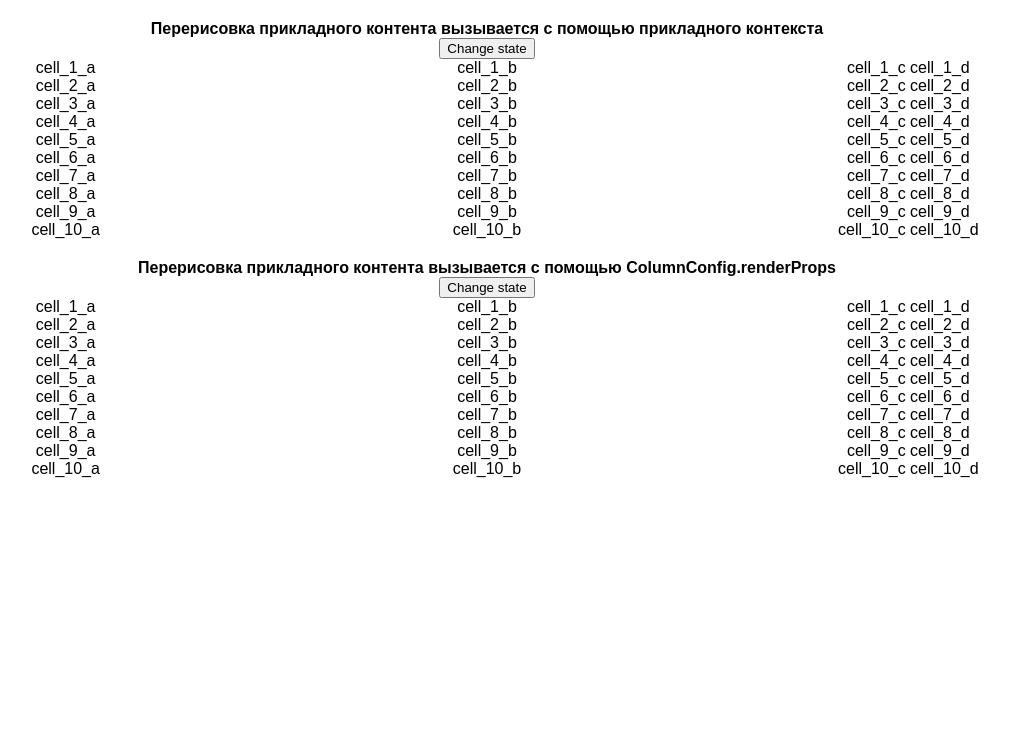
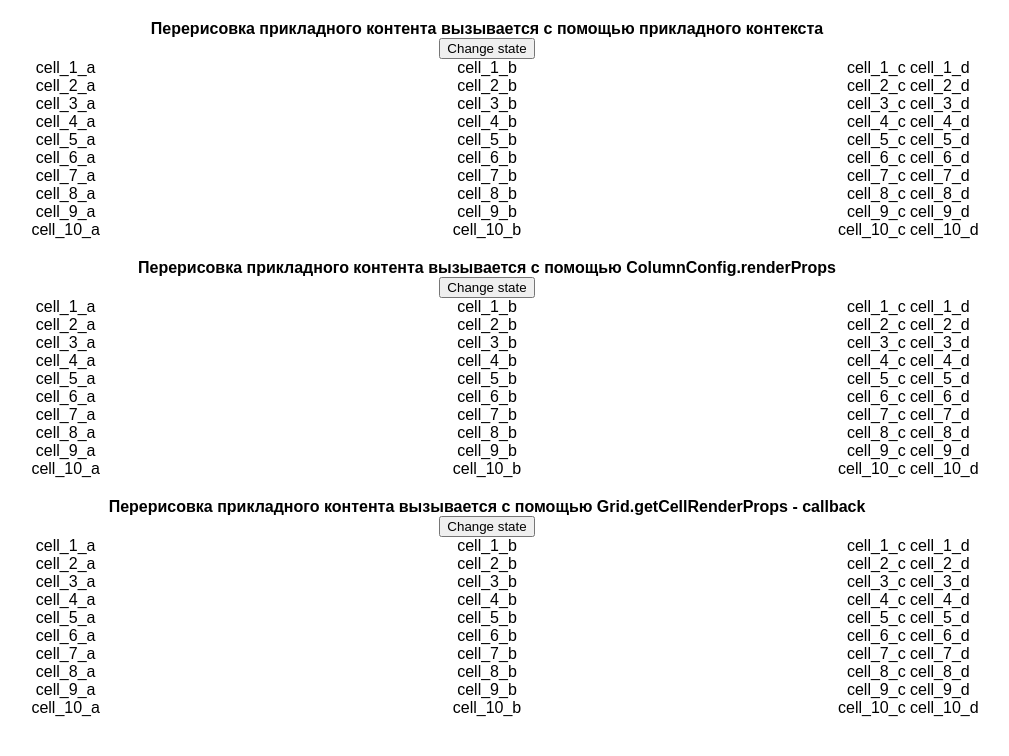
Before and after one commit to stormkirill98/gridreact, a React (Create React App) app: page / in a window 1280 px wide. Shown: the top 756 px of the page, without its empty margins (153-1162 px from the left). Built offline with nearby package versions, Linux system fonts and the light colour scheme.

Commit message:
rerender using getCellRenderProps callback

```diff
--- a/src/App.tsx
+++ b/src/App.tsx
@@ -1,13 +1,15 @@
 import './styles.css';
 import React from 'react';
-import RerenderByContext from './examples/RerenderByContext';
-import RerenderByColumnRenderProps from './examples/RerenderByColumnRenderProps';
+import CustomContext from './examples/CustomContext';
+import ColumnConfigRenderProps from './examples/ColumnConfigRenderProps';
+import GridGetCellRenderProps from './examples/GridGetCellRenderProps';
 
 export default function App() {
    return (
       <div className="App">
-         <RerenderByContext />
-         <RerenderByColumnRenderProps />
+         <CustomContext />
+         <ColumnConfigRenderProps />
+         <GridGetCellRenderProps />
       </div>
    );
 }
--- /dev/null
+++ b/src/examples/GridGetCellRenderProps.tsx
@@ -0,0 +1,38 @@
+import React from 'react';
+import {CustomCellProps, DEFAULT_CUSTOM_CELL_PROPS, generateColumns, generateData} from './utils';
+import {Grid, ICellContentRenderProps, TGetCellRenderPropsCallback} from '../grid';
+
+function CustomCellRender(props: ICellContentRenderProps<CustomCellProps>): React.ReactElement {
+   const button = props.renderProps?.displayButton && <button>Button</button>
+   return (
+      <div>
+         {`${props.item.c} ${props.item.d}`}
+         {button}
+      </div>
+   );
+}
+
+export default function (): React.ReactElement {
+   const [customCellProps, setCustomCellProps] = React.useState<CustomCellProps>(DEFAULT_CUSTOM_CELL_PROPS);
+
+   const items = React.useMemo(() => generateData(10), []);
+   const columns = React.useMemo(() => generateColumns(CustomCellRender), []);
+   const getCellRenderProps: TGetCellRenderPropsCallback = React.useCallback(
+      (column) => (column.displayProperty === 'c' ? customCellProps : undefined),
+      [customCellProps]
+   );
+
+   const changeState = () => {
+      const newCustomCellProps = { displayButton: !customCellProps.displayButton };
+      setCustomCellProps(newCustomCellProps);
+   }
+
+   return (
+      <div>
+         <div><b>Перерисовка прикладного контента вызывается с помощью Grid.getCellRenderProps - callback</b></div>
+         <button onClick={changeState}>Change state</button>
+
+         <Grid keyProperty={'key'} items={items} columns={columns} getCellRenderProps={getCellRenderProps}/>
+      </div>
+   );
+}
--- a/src/examples/utils.ts
+++ b/src/examples/utils.ts
@@ -20,9 +20,9 @@ export function generateData(count: Number): Record<string, string>[] {
 export function generateColumns(cellRender?: TCellRender<CustomCellProps>,
                                 cellRenderProps?: CustomCellProps): IColumnConfig<CustomCellProps>[] {
    return [
-      { width: "1fr", displayProperty: ["a"] },
-      { width: "1fr", displayProperty: ["b"] },
-      { width: "1fr", displayProperty: ["c", 'd'], render: cellRender, renderProps: cellRenderProps },
+      { width: "1fr", displayProperty: 'a' },
+      { width: "1fr", displayProperty: 'b' },
+      { width: "1fr", displayProperty: 'c', render: cellRender, renderProps: cellRenderProps },
    ]
 }
 
--- a/src/grid.ts
+++ b/src/grid.ts
@@ -1,2 +1,2 @@
-export type {ICellContentRenderProps, IColumnConfig, TCellRender} from './grid/CellComponent';
+export type {ICellContentRenderProps, IColumnConfig, TCellRender, TGetCellRenderPropsCallback} from './grid/CellComponent';
 export {default as Grid} from './grid/Grid';
--- a/src/grid/CellComponent.tsx
+++ b/src/grid/CellComponent.tsx
@@ -3,6 +3,8 @@ import React from 'react';
 export type TCellRender<TRenderProps = any> = React.FunctionComponent<ICellContentRenderProps<TRenderProps>>
 
 export type TRenderValue = Record<string, any>;
+
+export type TGetCellRenderPropsCallback = (column: IColumnConfig, item: Record<string, string>) => any;
 
 /**
  * Конфигурация колонки
@@ -37,13 +39,16 @@ interface ICellComponentProps {
    item: Record<string, string>;
    column: IColumnConfig;
    renderValue: TRenderValue;
+   cellRenderProps?: any;
 }
 
 function CellComponent(props: ICellComponentProps): React.ReactElement {
    let content: string | React.ReactElement;
 
    if (props.column.render) {
-      content = <props.column.render item={props.item} renderProps={props.column.renderProps} renderValue={props.renderValue}/>;
+      content = <props.column.render item={props.item}
+                                     renderProps={props.cellRenderProps || props.column.renderProps}
+                                     renderValue={props.renderValue}/>;
    } else {
       const displayProperty = typeof props.column.displayProperty === 'string'
          ? props.column.displayProperty
--- a/src/grid/Grid.tsx
+++ b/src/grid/Grid.tsx
@@ -1,11 +1,13 @@
 import React from 'react';
 import RowComponent from './RowComponent';
-import {IColumnConfig, TRenderValue} from './CellComponent';
+import {IColumnConfig, TGetCellRenderPropsCallback, TRenderValue} from './CellComponent';
 
 interface IGridProps {
    items: Record<string, string>[];
    columns: IColumnConfig[];
    keyProperty: string;
+
+   getCellRenderProps?: TGetCellRenderPropsCallback;
 }
 
 function getRowRenderValue(columns: IColumnConfig[], item: Record<string, string>): TRenderValue {
@@ -43,6 +45,7 @@ function Grid(props: IGridProps): React.ReactElement {
                                     columns={props.columns}
                                     item={item}
                                     renderValue={renderValue}
+                                    getCellRenderProps={props.getCellRenderProps}
                />;
             })
          }
--- a/src/grid/RowComponent.tsx
+++ b/src/grid/RowComponent.tsx
@@ -1,10 +1,12 @@
 import React from 'react';
-import CellComponent, {IColumnConfig, TRenderValue} from './CellComponent';
+import CellComponent, {IColumnConfig, TGetCellRenderPropsCallback, TRenderValue} from './CellComponent';
 
 interface IRowComponentProps {
    columns: IColumnConfig[];
    item: Record<string, any>;
    renderValue: TRenderValue;
+
+   getCellRenderProps?: TGetCellRenderPropsCallback;
 }
 
 function getCellRenderValue(column: IColumnConfig, item: Record<string, string>): TRenderValue {
@@ -20,14 +22,15 @@ function getCellRenderValue(column: IColumnConfig, item: Record<string, string>)
 
 // TODO Нужно для мемоизации renderValue, в нашей структуре это не пригодится, мемоизация будет на уровне коллекции
 //  то есть на уровне коллекции мы просто не изменим объект, если не изменился displayProperty
-function CellWrapper(props: {column: IColumnConfig, item: Record<string, string>}): React.ReactElement {
+function CellWrapper(props: {column: IColumnConfig, item: Record<string, string>, cellRenderProps: any}): React.ReactElement {
    const renderValue = React.useMemo(
       () => getCellRenderValue(props.column, props.item),
       [props.column.displayProperty]
    );
    return <CellComponent column={props.column}
                          item={props.item}
-                         renderValue={renderValue}/>
+                         renderValue={renderValue}
+                         cellRenderProps={props.cellRenderProps}/>
 }
 const CellWrapperMemo = React.memo(CellWrapper);
 
@@ -35,7 +38,11 @@ function RowComponent(props: IRowComponentProps): React.ReactElement {
    return (
       <div className='grid-row'>
          {
-            props.columns.map((column) => <CellWrapperMemo key={column.displayProperty[0]} column={column} item={props.item}/>)
+            props.columns.map((column) => <CellWrapperMemo key={column.displayProperty[0]}
+                                                           column={column}
+                                                           item={props.item}
+                                                           cellRenderProps={props.getCellRenderProps?.(column, props.item)}
+            />)
          }
       </div>
    );
```
Also changed, not shown: src/examples/ColumnConfigRenderProps.tsx (renamed from src/examples/RerenderByColumnRenderProps.tsx), src/examples/CustomContext.tsx (renamed from src/examples/RerenderByContext.tsx).
